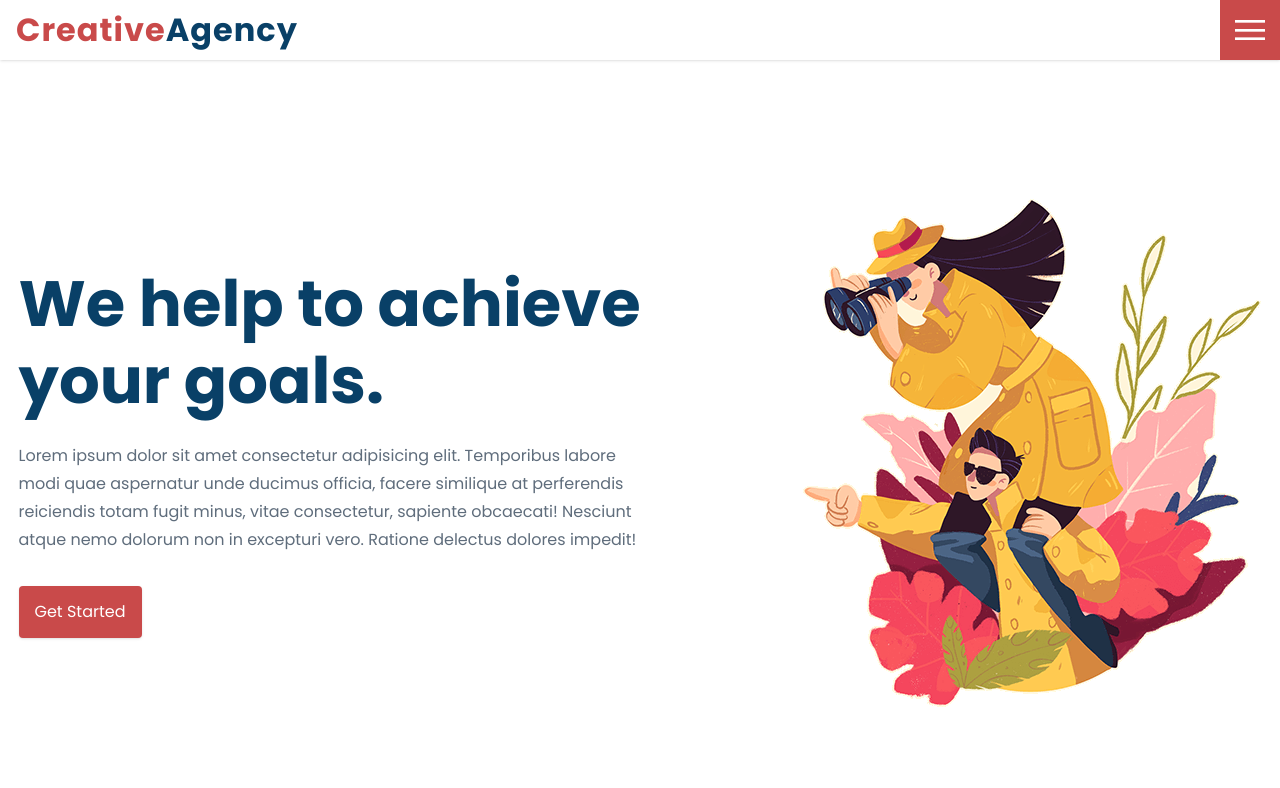
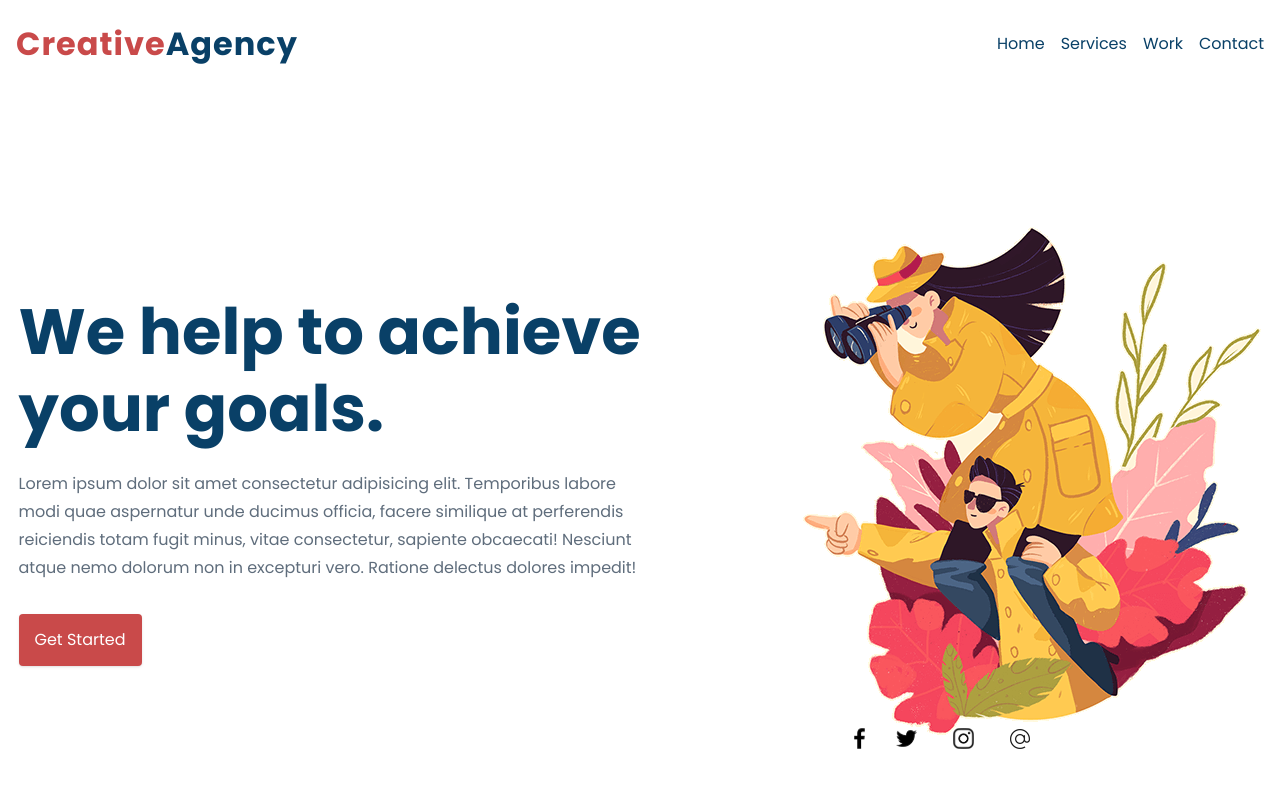
Before and after one commit to aerial33/Agency-Website, a website built with Vite: page index.html in a window 1280 px wide. Built offline with nearby package versions, Linux system fonts and the light colour scheme.

Commit message:
feat header responsive for screen xlarge

```diff
--- a/sass/layout/_header.scss
+++ b/sass/layout/_header.scss
@@ -7,6 +7,13 @@ header {
 	padding-left: 1rem;
 	margin-bottom: 2em;
 	box-shadow: u.$shadow;
+
+	@include u.mq('xlarge') {
+		width: min(100% - 2rem, 80rem);
+		margin-inline: auto;
+		padding: 1rem 0;
+		box-shadow: unset;
+	}
 }
 
 .logo {
@@ -22,17 +29,3 @@ header {
 		font-size: var(--fs-300);
 	}
 }
-
-.toggle {
-	cursor: pointer;
-	// position: absolute;
-	// top: 0;
-	// right: 0;
-	width: 60px;
-	height: 60px;
-	background: var(--primary) url(/images/menu.png) no-repeat center/30px;
-	z-index: 10;
-	&.active {
-		background: var(--primary) url('/images/close.png') no-repeat center/25px;
-	}
-}
--- a/sass/layout/_navigation.scss
+++ b/sass/layout/_navigation.scss
@@ -35,4 +35,42 @@
 			transform: scale(0.5);
 		}
 	}
+	@include u.mq('xlarge') {
+		all: unset;
+		ul {
+			display: flex;
+			align-items: center;
+			gap: 1rem;
+			li {
+				all: unset;
+			}
+			li a {
+				font-size: var(--fs-100);
+				color: var(--dark);
+				&:hover,
+				&:active {
+					color: var(--primary);
+				}
+			}
+		}
+		.social-bar {
+			position: absolute;
+			bottom: 2rem;
+			right: 15em;
+		}
+	}
 }
+.toggle {
+	cursor: pointer;
+	width: 60px;
+	height: 60px;
+	background: var(--primary) url(/images/menu.png) no-repeat center/30px;
+	z-index: 10;
+	&.active {
+		background: var(--primary) url('/images/close.png') no-repeat center/25px;
+	}
+
+	@include u.mq('xlarge') {
+		display: none;
+	}
+}
```
